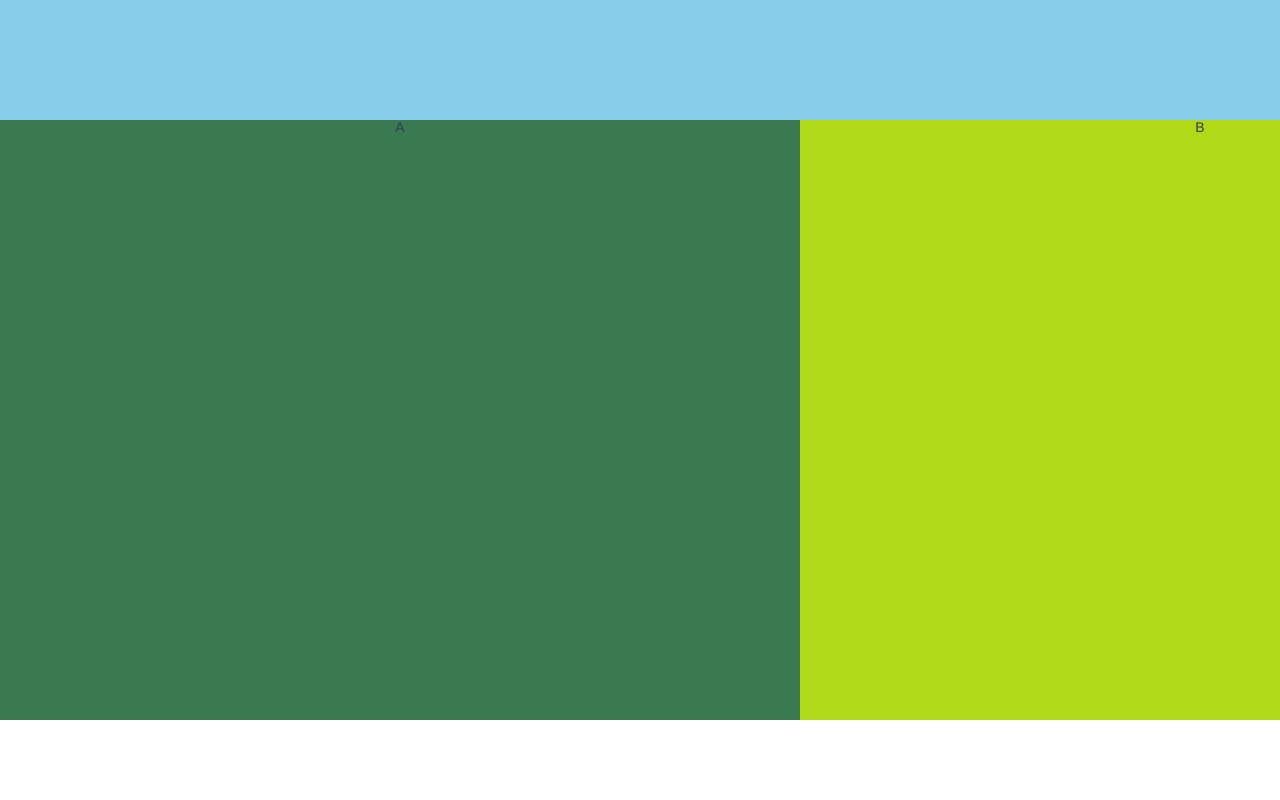
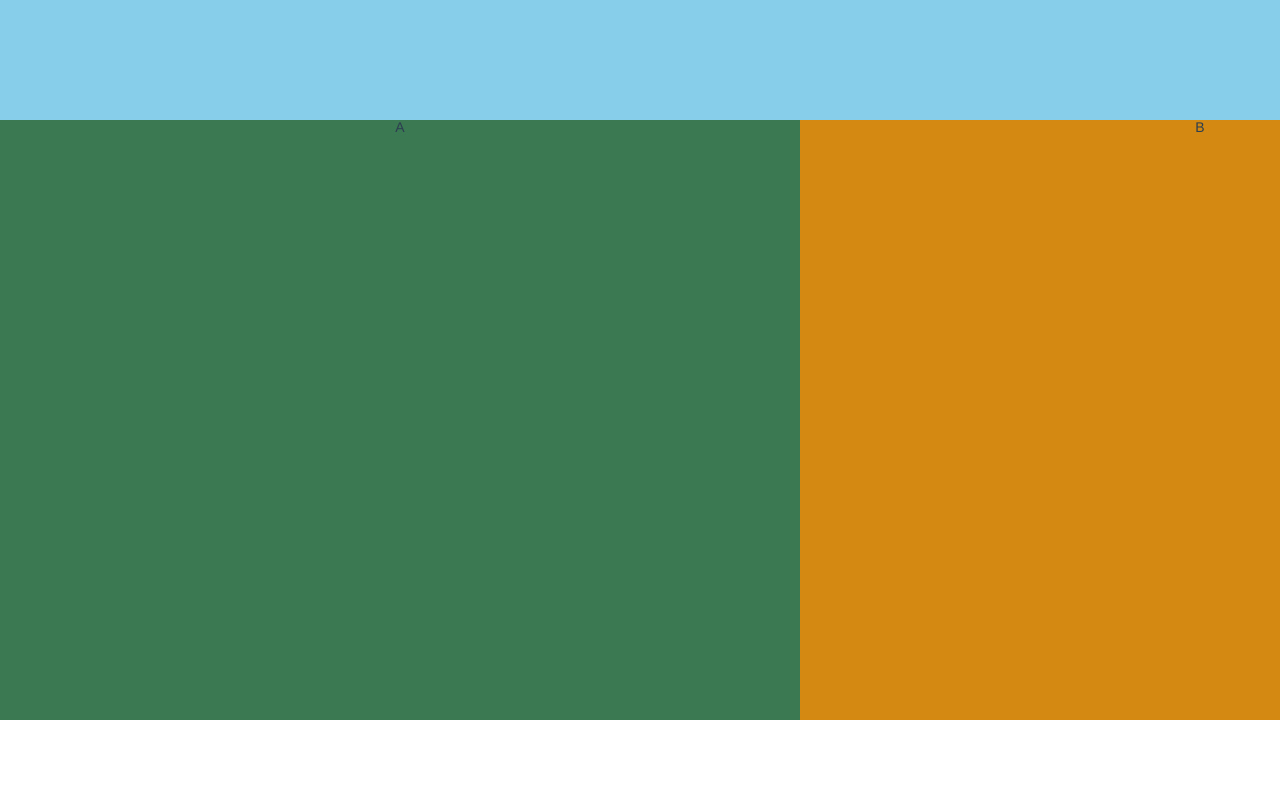
Before and after one commit to oneyoung19/learn-animation, a Vue app: page /gsap/scroll-trigger-custom in a window 1280 px wide. Shown: the part 680-1480 px from the top of the page. Built offline with nearby package versions, Linux system fonts and the light colour scheme; what vue-clipboard2 would draw is missing.

Commit message:
feat: 配置ScrollTriggerCustom

```diff
--- a/src/views/gsap/ScrollTriggerCustom.vue
+++ b/src/views/gsap/ScrollTriggerCustom.vue
@@ -23,17 +23,16 @@ export default {
 	mounted() {
 		const cards = gsap.utils.toArray('.card-item')
 		gsap.to(cards, {
-			// xPercent: -100 * (cards.length - 1),
-			// x: -800 * (cards.length - 1),
-			x: -2400,
+			xPercent: -100 * cards.length,
+			x: () => innerWidth,
 			ease: 'none',
 			scrollTrigger: {
 				trigger: '.card-list',
 				pin: true,
-				scrub: 1
+				scrub: 1,
 				// snap: 1 / (cards.length - 1),
 				// base vertical scrolling on how wide the container is so it feels more natural.
-				// end: '+=5200'
+				end: '+=2400'
 			}
 		})
 	},
@@ -63,7 +62,7 @@ export default {
 			background-color: #3b7953;
 		}
 		&:nth-child(2) {
-			background-color: #b0da17;
+			background-color: #d38912;
 		}
 		&:nth-child(3) {
 			background-color: #aa3030;
```
